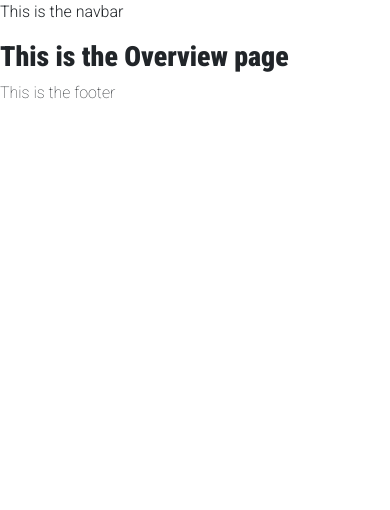
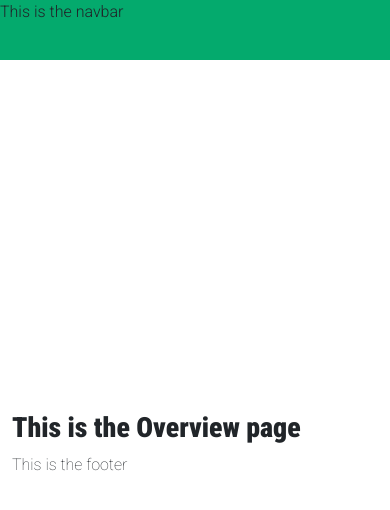
Before and after one commit to ezsota/balance, a React (Vite) app: page / in a window 390 px wide. Shown: the top 510 px of the page. Built offline with nearby package versions, Linux system fonts and the light colour scheme.

Commit message:
Updated frontend dashboard layout and favicon

```diff
--- a/index.html
+++ b/index.html
@@ -3,8 +3,11 @@
 
 <head>
   <meta charset="UTF-8" />
+  <link rel="icon" type="image/svg+xml" href="/src/assets/favicon.svg" />
   <meta name="viewport" content="width=device-width, initial-scale=1.0" />
   <title>Balance | Budgeting Tool</title>
+  <!-- CRAWLERS -->
+  <meta name="robots" content="noindex, nofollow">
   <!-- GOOGLE FONTS -->
   <link rel="preconnect" href="https://fonts.googleapis.com">
   <link rel="preconnect" href="https://fonts.gstatic.com" crossorigin>
--- a/src/layouts/DashboardLayout.jsx
+++ b/src/layouts/DashboardLayout.jsx
@@ -4,11 +4,19 @@ import Footer from "../components/Footer.jsx";
 
 export default function DashboardLayout() {
     return (
-        <div>
-            <nav>
+        <div className="container-fluid row p-0 m-0 vh-100">
+            <nav className="
+            nav
+            bg-green
+            col-12 col-md-2
+            d-flex flex-column
+            ">
                 <Navbar />
             </nav>
-            <main>
+            <main className="
+            col-12 col-md-10
+            d-flex flex-column flex-fill
+            ">
                 <Outlet />
                 <footer>
                     <Footer />
--- a/src/styles.css
+++ b/src/styles.css
@@ -40,3 +40,41 @@ h1 {
     font-weight: 900;
     font-style: normal;
 }
+
+/* GLOBAL */
+*,
+html {
+    box-sizing: border-box;
+    margin: 0;
+    padding: 0;
+}
+
+/* COLOR SCHEME */
+html {
+    background-color: #FFFFFF;
+    color: #000000;
+}
+
+.bg-lt-green {
+    background-color: #D9EEE1;
+}
+
+.bg-green {
+    background-color: #04AA6D;
+}
+
+.bg-gray {
+    background-color: #E7E9EB;
+}
+
+.font-white {
+    color: #F1F1F1;
+}
+
+
+/* MEDIA QUERIES */
+@media (max-width: 600px) {
+    .nav {
+        height: 60px;
+    }
+}
```
Also changed, not shown: src/assets/favicon.svg (added).
